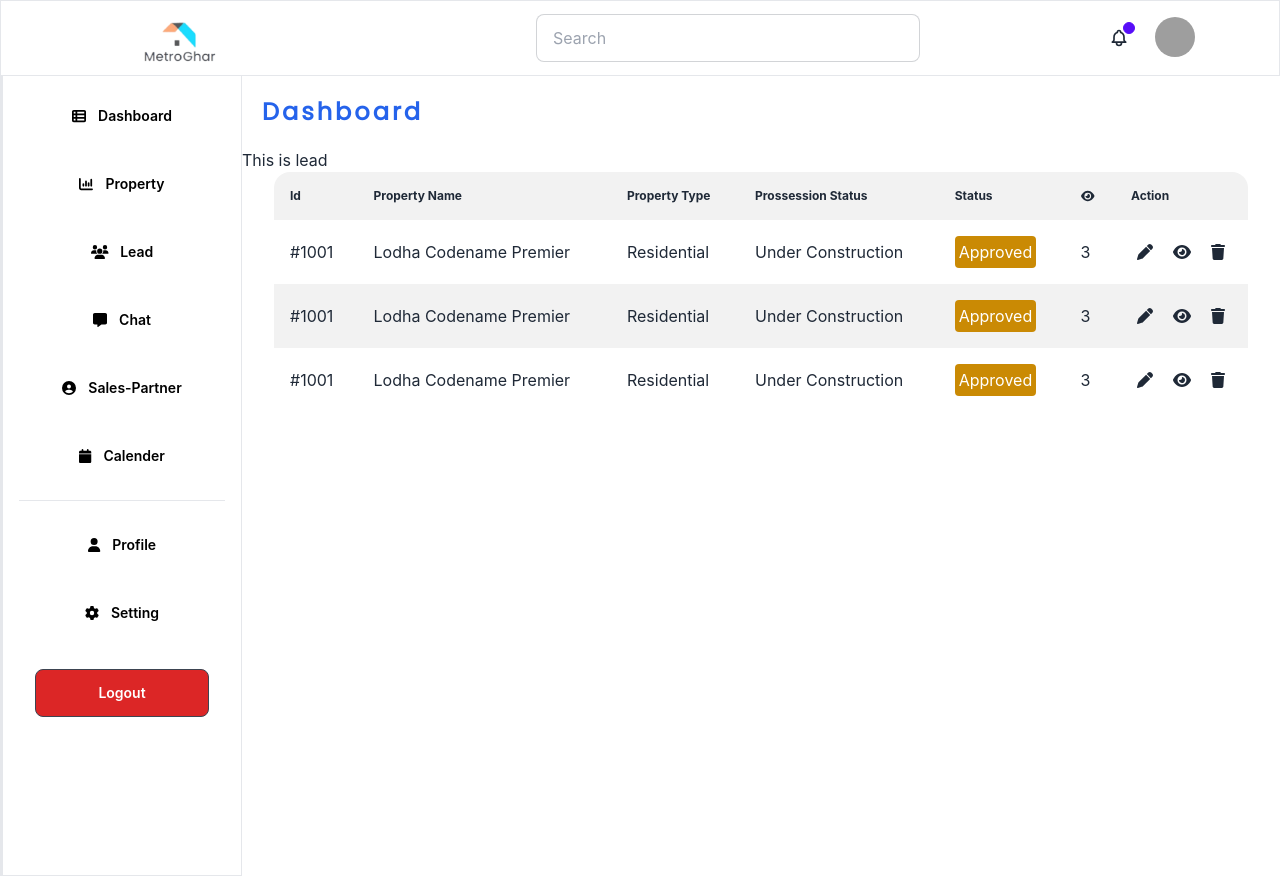
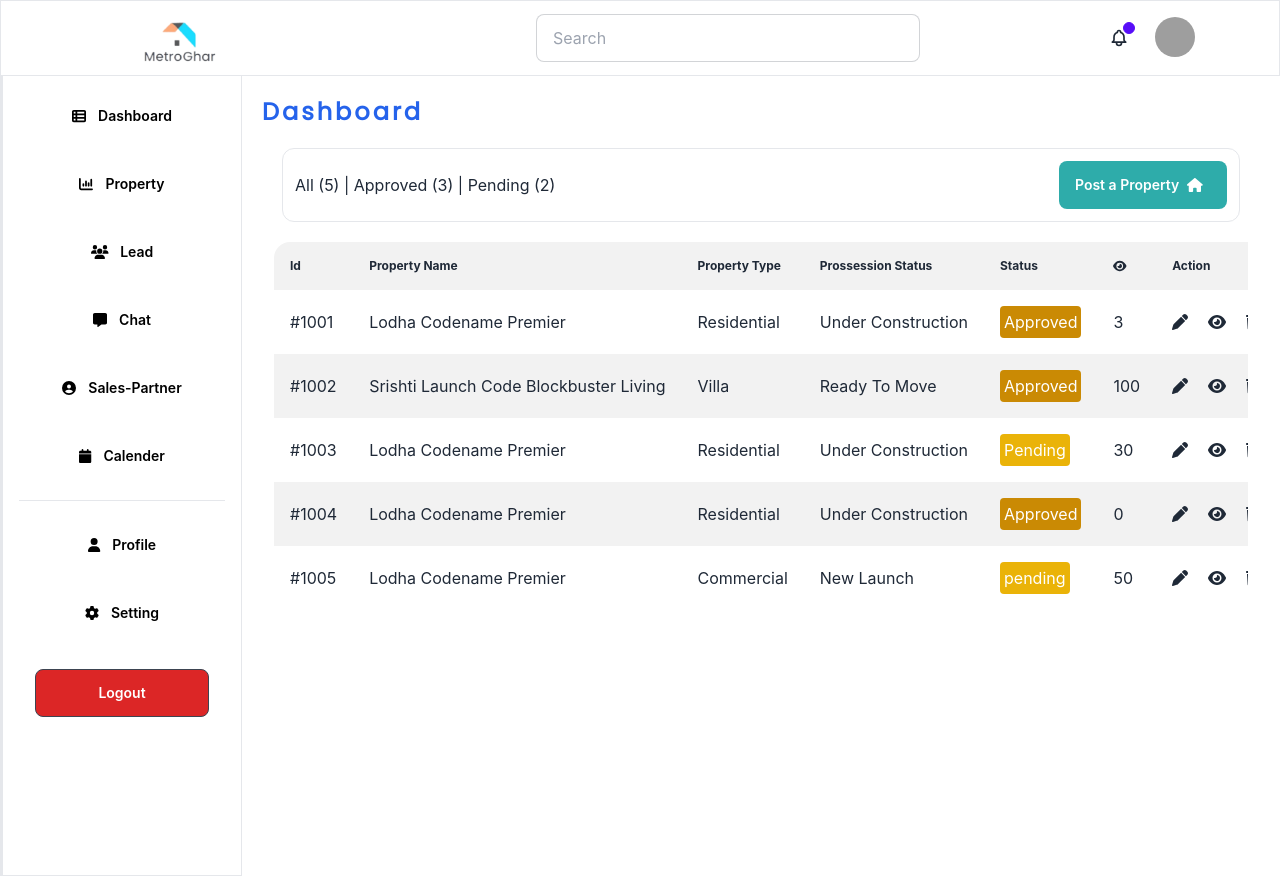
Before and after one commit to ashrafurrahman22/metroghar-front-end-task, a React (Create React App) app: page /dashboard in a window 1280 px wide. Built offline with nearby package versions, Linux system fonts and the light colour scheme; grey boxes are pictures that could not be loaded.

Commit message:
lead-page-complete

```diff
--- a/src/Pages/Home/Dashboard/Lead/Lead.js
+++ b/src/Pages/Home/Dashboard/Lead/Lead.js
@@ -1,10 +1,21 @@
+import { faHome } from '@fortawesome/free-solid-svg-icons';
+import { FontAwesomeIcon } from '@fortawesome/react-fontawesome';
 import React from 'react';
 import Table from './Table';
 
 const Lead = () => {
     return (
         <div>
-            <h2>This is lead</h2>
+            <div className='px-10 pb-5'>
+            <div className='border p-3 rounded-xl w-full'>
+            <div className='flex justify-between items-center'>
+            <h2>All (5) | Approved (3) | Pending (2)</h2>
+            <button style={{backgroundColor:"#2EACAA"}} className='btn text-white border-none normal-case'>Post a Property
+            <FontAwesomeIcon className='p-2' icon={faHome}></FontAwesomeIcon>
+            </button>
+            </div>
+            </div>
+            </div>
             <div className='px-8'>
             <Table></Table>
             </div>
--- a/src/Pages/Home/Dashboard/Lead/Table.js
+++ b/src/Pages/Home/Dashboard/Lead/Table.js
@@ -39,12 +39,13 @@ const Table = () => {
         </td>
       </tr>
       <tr>
-        <th className='font-normal'>#1001</th>
-        <td>Lodha Codename Premier</td>
-        <td>Residential</td>
-        <td>Under Construction</td>
+        <th className='font-normal'>#1002</th>
+        <td>Srishti  Launch Code
+     Blockbuster Living</td>
+        <td>Villa</td>
+        <td>Ready To Move</td>
         <td><button className='bg-yellow-600 p-1 rounded text-white '>Approved</button></td>
-        <td>3</td>
+        <td>100</td>
         <td>
             <div className='flex justify-center items-center gap-5'>
             <FontAwesomeIcon icon={faPen}></FontAwesomeIcon>
@@ -54,12 +55,42 @@ const Table = () => {
         </td>
       </tr>
       <tr>
-        <th className='font-normal'>#1001</th>
+        <th className='font-normal'>#1003</th>
+        <td>Lodha Codename Premier</td>
+        <td>Residential</td>
+        <td>Under Construction</td>
+        <td><button className='bg-yellow-500 p-1 rounded text-white '>Pending</button></td>
+        <td>30</td>
+        <td>
+            <div className='flex justify-center items-center gap-5'>
+            <FontAwesomeIcon icon={faPen}></FontAwesomeIcon>
+            <FontAwesomeIcon icon={faEye}></FontAwesomeIcon>
+            <FontAwesomeIcon icon={faTrash}></FontAwesomeIcon>
+            </div>
+        </td>
+      </tr>
+      <tr>
+        <th className='font-normal'>#1004</th>
         <td>Lodha Codename Premier</td>
         <td>Residential</td>
         <td>Under Construction</td>
         <td><button className='bg-yellow-600 p-1 rounded text-white '>Approved</button></td>
-        <td>3</td>
+        <td>0</td>
+        <td>
+            <div className='flex justify-center items-center gap-5'>
+            <FontAwesomeIcon icon={faPen}></FontAwesomeIcon>
+            <FontAwesomeIcon icon={faEye}></FontAwesomeIcon>
+            <FontAwesomeIcon icon={faTrash}></FontAwesomeIcon>
+            </div>
+        </td>
+      </tr>
+      <tr>
+        <th className='font-normal'>#1005</th>
+        <td>Lodha Codename Premier</td>
+        <td>Commercial</td>
+        <td>New Launch</td>
+        <td><button className='bg-yellow-500 p-1 rounded text-white '>pending</button></td>
+        <td>50</td>
         <td>
             <div className='flex justify-center items-center gap-5'>
             <FontAwesomeIcon icon={faPen}></FontAwesomeIcon>
```
